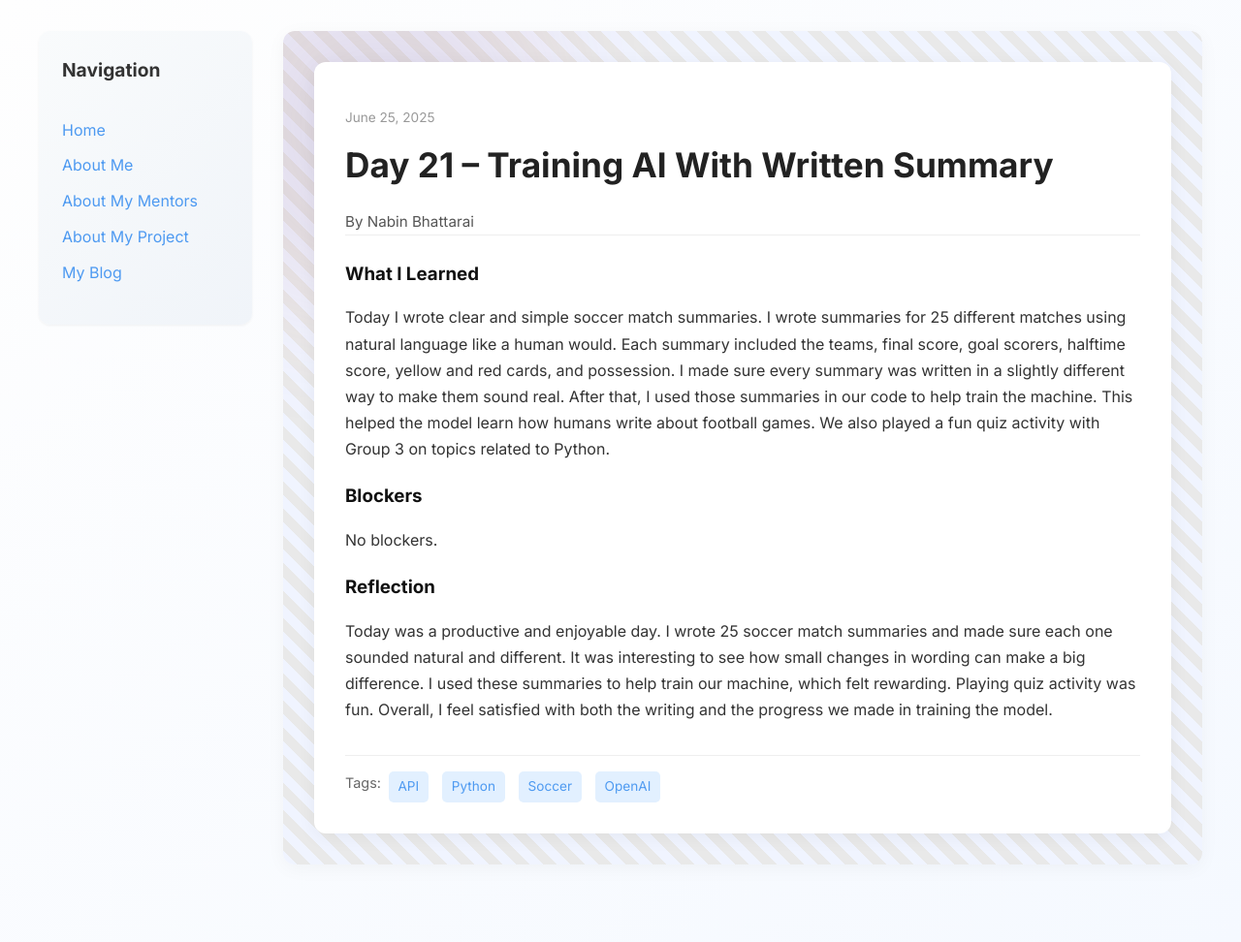
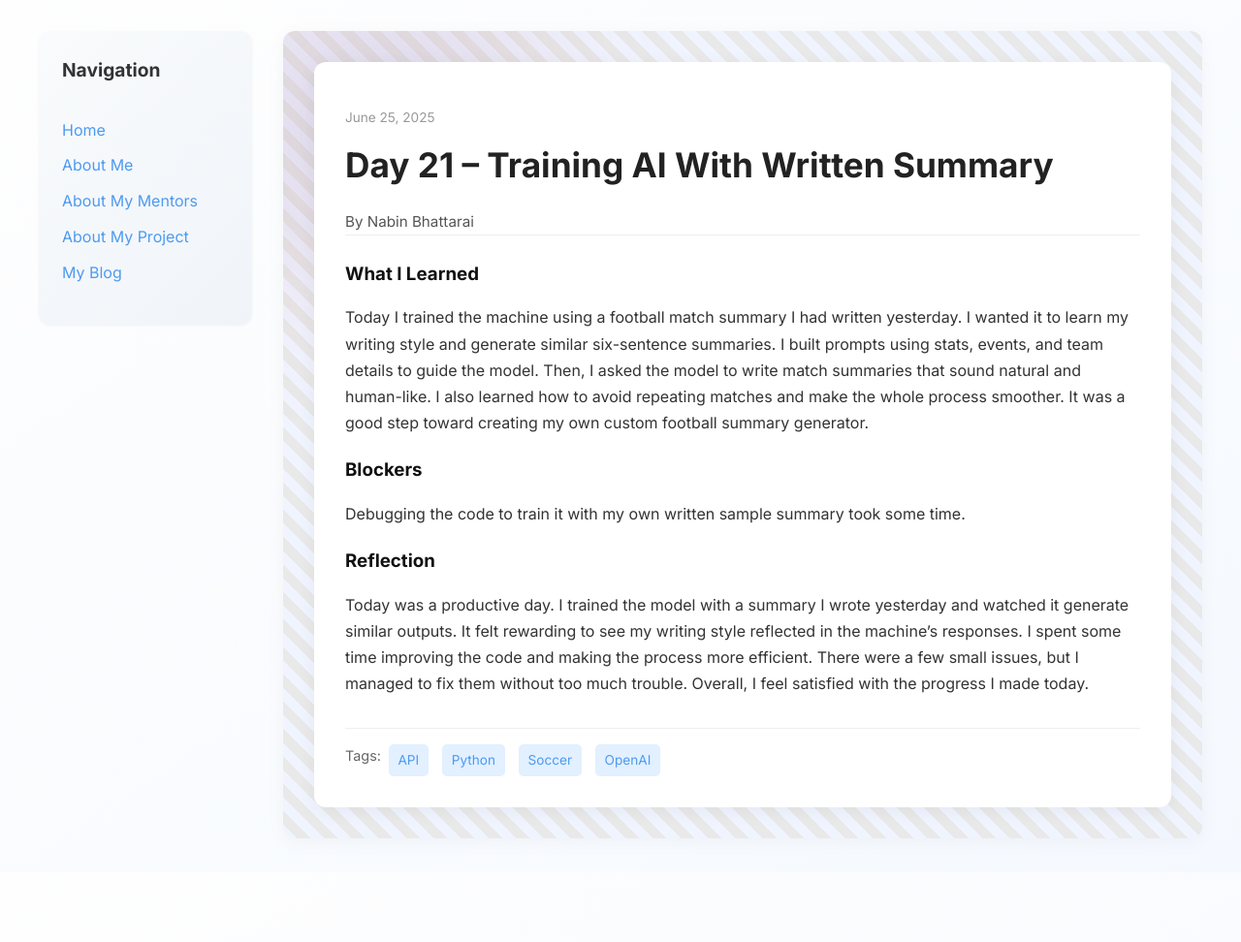
Before and after one commit to bhattarainabin2055/bhattarainabin2055.github.io, a Jekyll site: the page built from _posts/2025-06-25-day-22.md, in a window 1280 px wide. Shown: the whole page at 97% size. Built offline with Jekyll 4.4.1, drawn with Linux system fonts in a browser that asks for light colours; after the commit the page ends 900 px from its top, so only the background shows below that.

Commit message:
Update 2025-06-25-day-22.md

```diff
--- a/_posts/2025-06-25-day-22.md
+++ b/_posts/2025-06-25-day-22.md
@@ -7,10 +7,10 @@ permalink: /day22.html
 tags: ["API", "Python", "Soccer", "OpenAI"]
 
 what_i_learned: |
- Today I wrote clear and simple soccer match summaries. I wrote summaries for 25 different matches using natural language like a human would. Each summary included the teams, final score, goal scorers, halftime score, yellow and red cards, and possession. I made sure every summary was written in a slightly different way to make them sound real. After that, I used those summaries in our code to help train the machine. This helped the model learn how humans write about football games. We also played a fun quiz activity with Group 3 on topics related to Python.
+ Today I trained the machine using a football match summary I had written yesterday. I wanted it to learn my writing style and generate similar six-sentence summaries. I built prompts using stats, events, and team details to guide the model. Then, I asked the model to write match summaries that sound natural and human-like. I also learned how to avoid repeating matches and make the whole process smoother. It was a good step toward creating my own custom football summary generator.
 blockers: |
-  No blockers.
+  Debugging the code to train it with my own written sample summary took some time.
 
 reflection: |
-  Today was a productive and enjoyable day. I wrote 25 soccer match summaries and made sure each one sounded natural and different. It was interesting to see how small changes in wording can make a big difference. I used these summaries to help train our machine, which felt rewarding. Playing quiz activity was fun. Overall, I feel satisfied with both the writing and the progress we made in training the model.
+  Today was a productive day. I trained the model with a summary I wrote yesterday and watched it generate similar outputs. It felt rewarding to see my writing style reflected in the machine’s responses. I spent some time improving the code and making the process more efficient. There were a few small issues, but I managed to fix them without too much trouble. Overall, I feel satisfied with the progress I made today.
 ---
```
